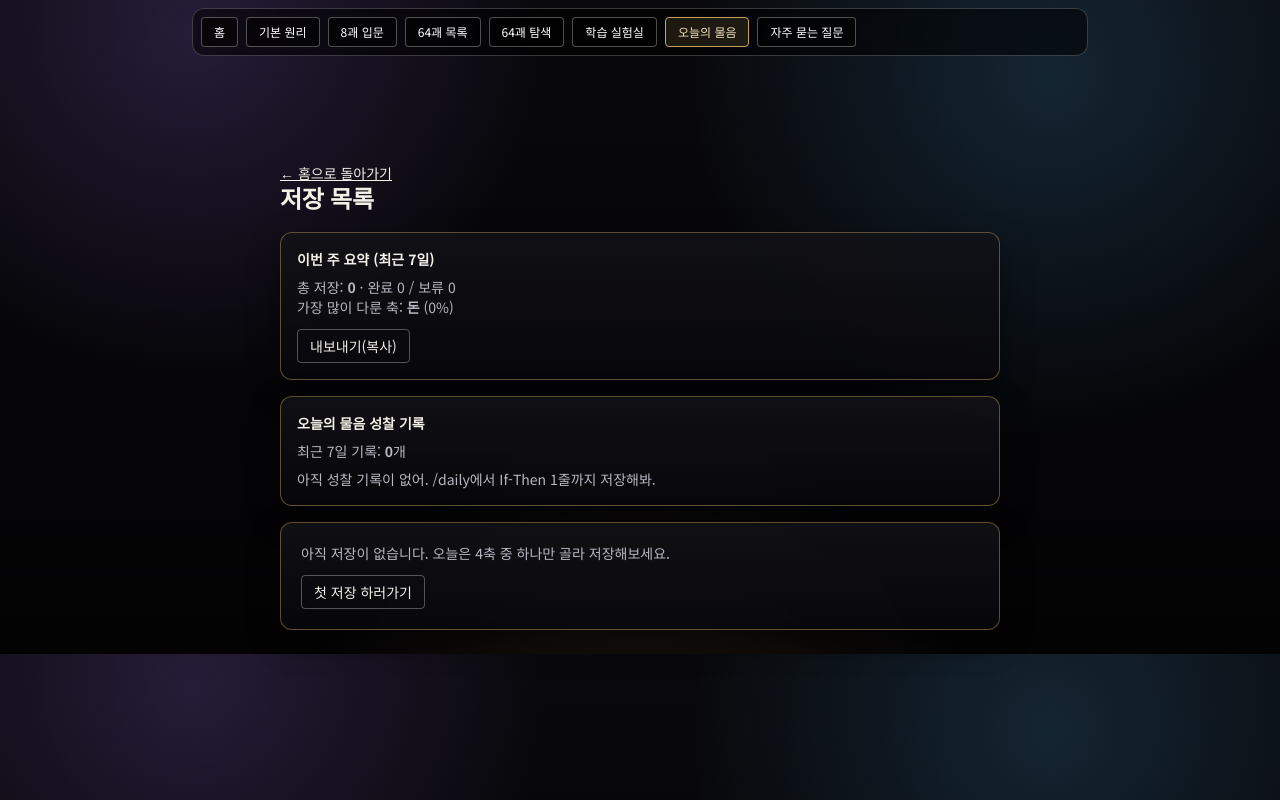
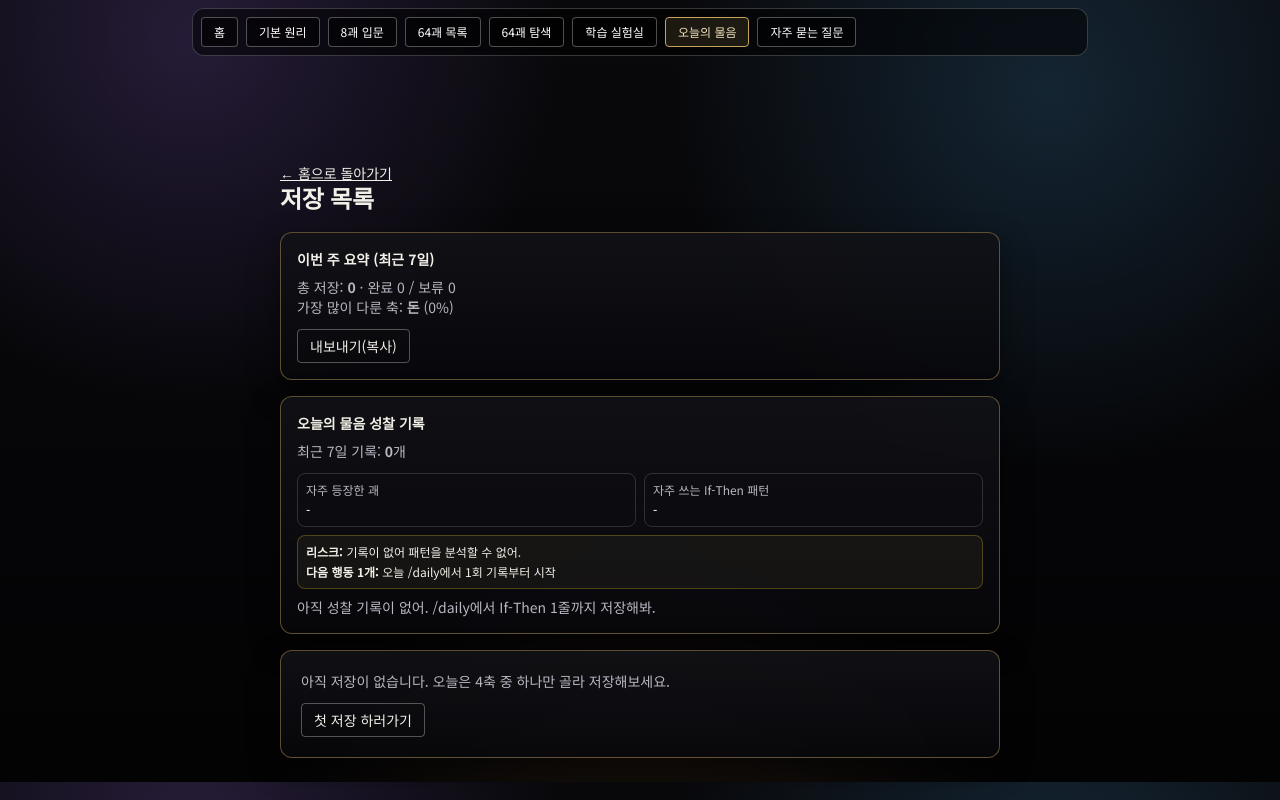
Before and after one commit to kinddragon1224/iching-learning-web, a Next.js app: page /saved in a window 1280 px wide. Built offline with nearby package versions, Linux system fonts and the light colour scheme.

Commit message:
feat: 저장페이지 성찰 인사이트 자동 요약(패턴/리스크/다음행동)

```diff
--- a/app/saved/page.tsx
+++ b/app/saved/page.tsx
@@ -65,6 +65,40 @@ export default function SavedPage() {
     return recent;
   }, [reflections]);
 
+  const reflectionInsight = useMemo(() => {
+    if (reflectionWeekly.length === 0) {
+      return {
+        topHex: "-",
+        topIfThen: "-",
+        risk: "기록이 없어 패턴을 분석할 수 없어.",
+        nextAction: "오늘 /daily에서 1회 기록부터 시작",
+      };
+    }
+
+    const hexCount = new Map<string, number>();
+    const ifThenHead = new Map<string, number>();
+
+    reflectionWeekly.forEach((r) => {
+      const hexKey = `#${r.hexId} ${r.hexName}`;
+      hexCount.set(hexKey, (hexCount.get(hexKey) ?? 0) + 1);
+
+      const head = (r.ifThen || "").slice(0, 18);
+      if (head) ifThenHead.set(head, (ifThenHead.get(head) ?? 0) + 1);
+    });
+
+    const topHex = [...hexCount.entries()].sort((a, b) => b[1] - a[1])[0]?.[0] ?? "-";
+    const topIfThen = [...ifThenHead.entries()].sort((a, b) => b[1] - a[1])[0]?.[0] ?? "-";
+
+    const noControl = reflectionWeekly.filter((r) => !(r.controlYes || "").trim()).length;
+    const risk = noControl > 0
+      ? "통제 가능한 것 입력이 비어 있는 기록이 있어 실행 전환이 약해질 수 있어."
+      : "통제 가능한 것 입력은 안정적이야. 이제 If-Then을 더 구체화하면 좋아.";
+
+    const nextAction = `이번 주 핵심 패턴(${topHex}) 기준으로 If-Then 1줄을 24시간 행동으로 줄여 실행해.`;
+
+    return { topHex, topIfThen, risk, nextAction };
+  }, [reflectionWeekly]);
+
   const exportText = useMemo(() => {
     const recent3 = weekly.recent.slice(0, 3);
     return [
@@ -102,11 +136,28 @@ export default function SavedPage() {
       <section className="paper-panel rounded-xl p-4 text-sm">
         <p className="font-semibold">오늘의 물음 성찰 기록</p>
         <p className="mt-2 text-[var(--text-muted)]">최근 7일 기록: <b>{reflectionWeekly.length}</b>개</p>
+
+        <div className="mt-3 grid gap-2 sm:grid-cols-2 text-xs">
+          <div className="rounded-lg border border-white/15 p-2">
+            <p className="text-[var(--text-muted)]">자주 등장한 괘</p>
+            <p className="mt-1 font-medium">{reflectionInsight.topHex}</p>
+          </div>
+          <div className="rounded-lg border border-white/15 p-2">
+            <p className="text-[var(--text-muted)]">자주 쓰는 If-Then 패턴</p>
+            <p className="mt-1 font-medium">{reflectionInsight.topIfThen}</p>
+          </div>
+        </div>
+
+        <div className="mt-2 rounded-lg border border-amber-300/25 bg-amber-200/5 p-2 text-xs">
+          <p><b>리스크:</b> {reflectionInsight.risk}</p>
+          <p className="mt-1"><b>다음 행동 1개:</b> {reflectionInsight.nextAction}</p>
+        </div>
+
         {reflectionWeekly.length === 0 ? (
           <p className="mt-2 text-[var(--text-muted)]">아직 성찰 기록이 없어. /daily에서 If-Then 1줄까지 저장해봐.</p>
         ) : (
           <ul className="mt-2 space-y-2 text-xs">
-            {reflectionWeekly.slice(0, 5).map((r, idx) => (
+            {reflectionWeekly.slice(0, 7).map((r, idx) => (
               <li key={`${r.createdAt}-${idx}`} className="rounded border border-white/15 px-2 py-2">
                 <p><b>{r.date}</b> · #{r.hexId} {r.hexName} · {r.mode.toUpperCase()}</p>
                 {r.question ? <p className="text-[var(--text-muted)]">질문: {r.question}</p> : null}
```
